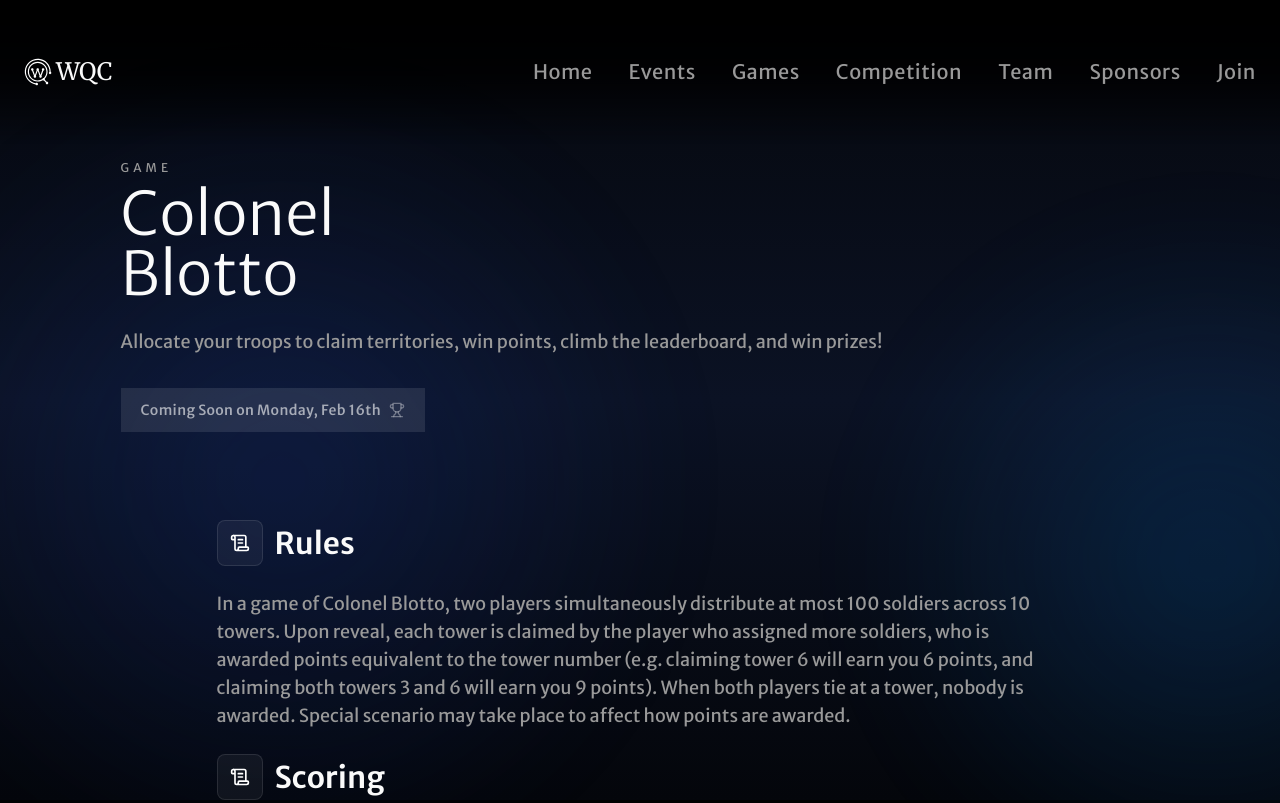
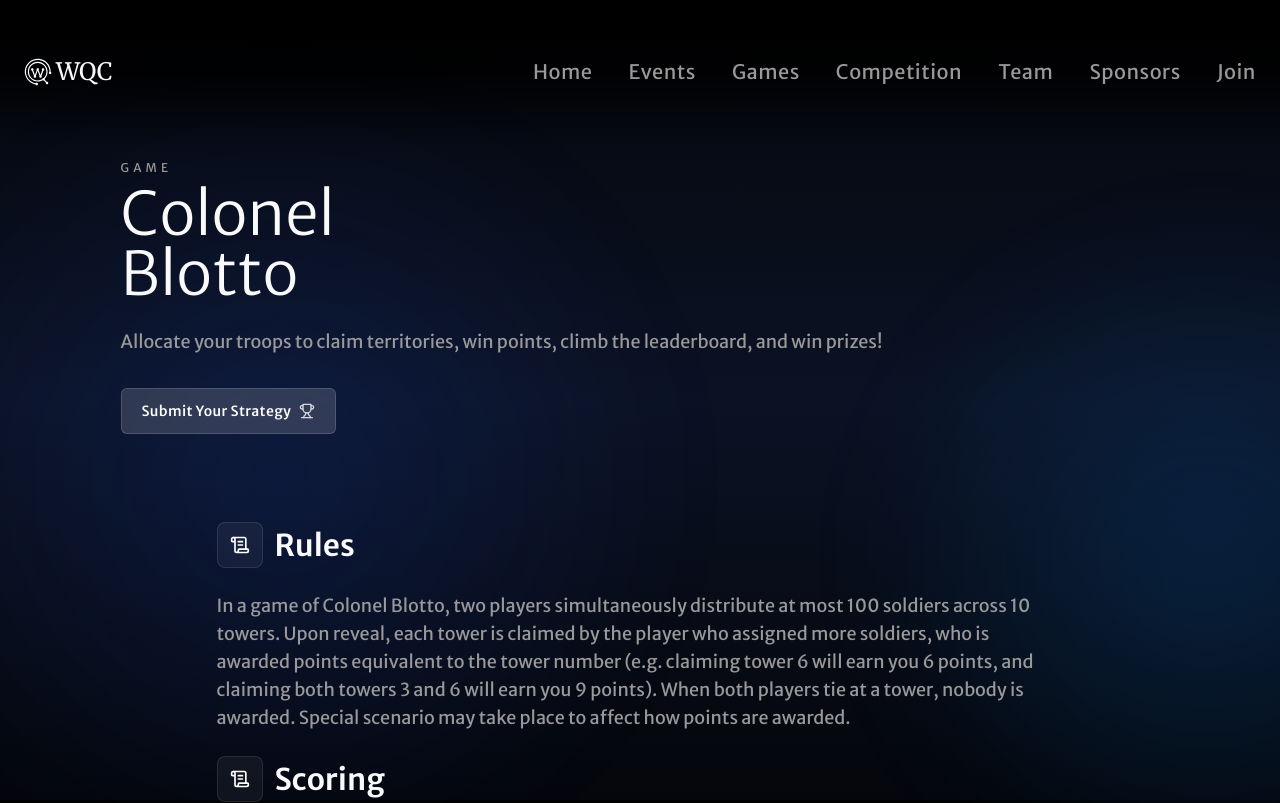
Before and after one commit to waterlooquantclub/waterlooquantclub.github.io, a React (Vite) app in the folder client/: page /games/blotto in a window 1280 px wide. Shown: the top 803 px of the page. Built offline with nearby package versions, Linux system fonts and the light colour scheme; the HTML template or start-up script is replaced by a standard one.

Commit message:
init commit

```diff
--- a/client/src/pages/Blotto.tsx
+++ b/client/src/pages/Blotto.tsx
@@ -33,12 +33,15 @@ const Blotto = () => {
                 leaderboard, and win prizes!
               </p>
 
-              {/* COMING SOON CTA */}
+              {/* SUBMIT CTA */}
               <div className="pt-2 flex flex-wrap gap-3">
-                <div className="inline-flex items-center justify-center gap-2 bg-white/10 text-white/60 px-5 py-3 text-sm font-medium tracking-wide cursor-not-allowed">
-                  Coming Soon on Monday, Feb 16th
-                  <Trophy className="w-4 h-4 opacity-60" />
-                </div>
+                <a
+                  href="https://me.waterlooquantclub.com/forms/" // placeholder URL
+                  className="inline-flex items-center justify-center gap-2 rounded-md bg-white/15 hover:bg-white/20 text-white px-5 py-3 text-sm font-medium tracking-wide border border-white/15 transition"
+                >
+                  Submit Your Strategy
+                  <Trophy className="w-4 h-4 opacity-80" />
+                </a>
               </div>
             </div>
           </div>
@@ -76,14 +79,15 @@ const Blotto = () => {
 
             <div className="space-y-4 text-muted-foreground leading-relaxed text-base md:text-lg">
               <p>
-                1-3 scenarios will take place each week, where submissions open from
-                Monday to Sunday midnight. For each scenario, you will submit a strategy
-                to allocate your soldiers, which will separately run against all other
-                players who submitted to the current scenario. Your score for the scenario
-                is calculated by the average score from all individual 1v1 games. If you
-                rank the i-th place among n players who submitted for the tournament, a
-                score of sqrt(n/i) is added to your cumulative total for the term (used
-                for leaderboard ranking).
+                1-3 scenarios will take place each week, where submissions open
+                from Monday to Sunday midnight. For each scenario, you will
+                submit a strategy to allocate your soldiers, which will
+                separately run against all other players who submitted to the
+                current scenario. Your score for the scenario is calculated by
+                the average score from all individual 1v1 games. If you rank the
+                i-th place among n players who submitted for the tournament, a
+                score of sqrt(n/i) is added to your cumulative total for the
+                term (used for leaderboard ranking).
               </p>
             </div>
           </div>
```
